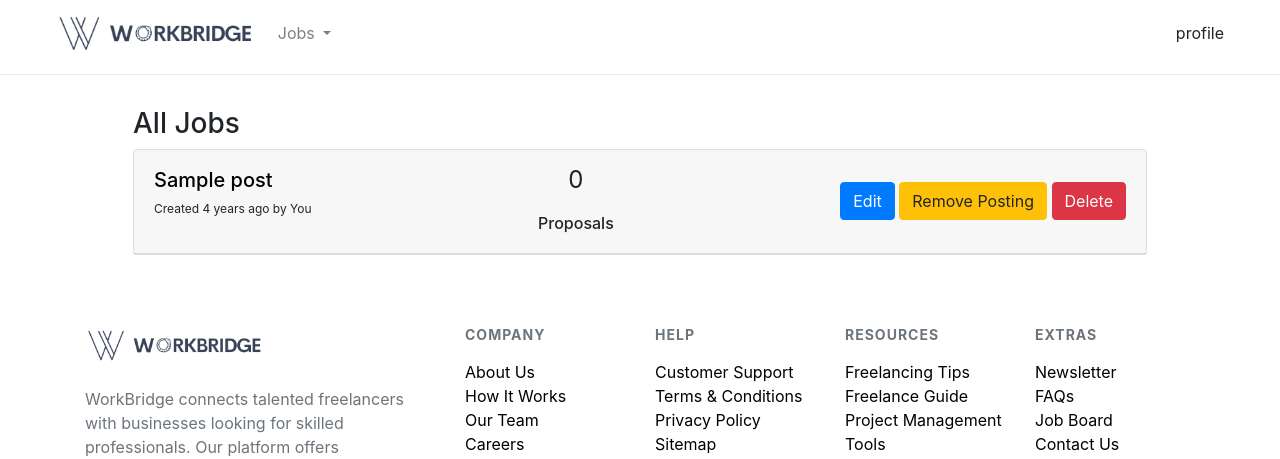
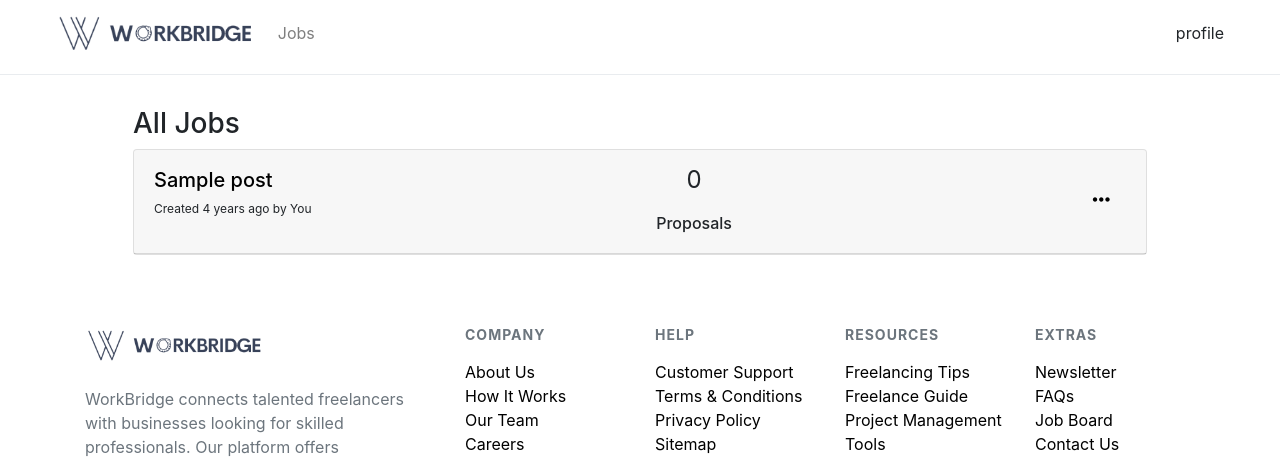
Before and after one commit to Nishan-Pradhan06/workBridge, a Laravel app: page /all-jobs in a window 1280 px wide. Shown: the top 459 px of the page. Run offline with Laravel 12, Linux system fonts and the light colour scheme; tables that the repository leaves empty hold one stand-in row (values such as "Sample post"); some libraries are stand-ins or nearby versions.

Commit message:
create-all-job-simple-ui

```diff
--- a/resources/views/features/job/all-jobs.blade.php
+++ b/resources/views/features/job/all-jobs.blade.php
@@ -1,5 +1,6 @@
 @extends('components/clients/client_nav')
 @section('content')
+<link rel="stylesheet" href="https://cdnjs.cloudflare.com/ajax/libs/font-awesome/6.6.0/css/all.min.css" integrity="sha512-Kc323vGBEqzTmouAECnVceyQqyqdsSiqLQISBL29aUW4U/M7pSPA/gEUZQqv1cwx4OnYxTxve5UMg5GT6L4JJg==" crossorigin="anonymous" referrerpolicy="no-referrer" />
 <style>
     .custom-card {
         cursor: pointer;
@@ -23,6 +24,16 @@
     .mid {
         text-align: center;
     }
+
+    .icons {
+        font-size: 20px;
+        color: black;
+    }
+
+    .dropdown-toggle::after {
+        display: none !important;
+        /* Hide the default arrow */
+    }
 </style>
 <div class="container">
     <div class="px-5">
@@ -39,21 +50,21 @@
                 <div class="mid">
                     <p style="font-size: 24px;">0</p>
                     <h6>Proposals</h6>
-
                 </div>
                 <div class="right">
-                    @if($jobPosts->deleted_at)
-                    <!-- Soft deleted, show restore and permanently delete options -->
-                    <a href="{{ url('/restore/' . $jobPosts->id) }}" class="btn btn-success">Reuse Posting</a>
-                    <a href="{{ url('/delete/' . $jobPosts->id) }}" class="btn btn-danger">Delete</a>
-                    @else
-                    <!-- Active job, show edit, soft delete, and delete options -->
-                    <a href="{{ url('/edit/' . $jobPosts->id) }}" class="btn btn-primary">Edit</a>
-                    <a href="{{ url('/remove/' . $jobPosts->id) }}" class="btn btn-warning">Remove Posting</a>
-                    <a href="{{ url('/delete/' . $jobPosts->id) }}" class="btn btn-danger">Delete</a>
-                    @endif
+                    <div class="right">
+                        <a class="nav-link dropdown-toggle" href="#" id="navbarDropdown" role="button" data-toggle="dropdown" aria-haspopup="true">
+                            <i class="fas fa-ellipsis-h icons" style="font-size: 20px;"></i>
+                        </a>
+                        <div class="dropdown-menu" aria-labelledby="navbarDropdown">
+                            <a class="dropdown-item" href="{{ url('/edit/' . $jobPosts->id) }}">Edit</a>
+                            <a class="dropdown-item" href="{{ url('/remove/' . $jobPosts->id) }}">Remove Posting</a>
+                            <a class="dropdown-item" href="{{ url('/restore/' . $jobPosts->id) }}">Reuse Posting</a>
+                            <a class="dropdown-item" href="/proposals">View Proposal</a>
+                            <a class="dropdown-item" href="{{ url('/delete/' . $jobPosts->id) }}">Permanent Delete</a>
+                        </div>
+                    </div>
                 </div>
-
             </div>
         </div>
         @endforeach
```
Also changed, not shown: resources/views/users/freelancers/index.blade.php (+0 -19 lines).
